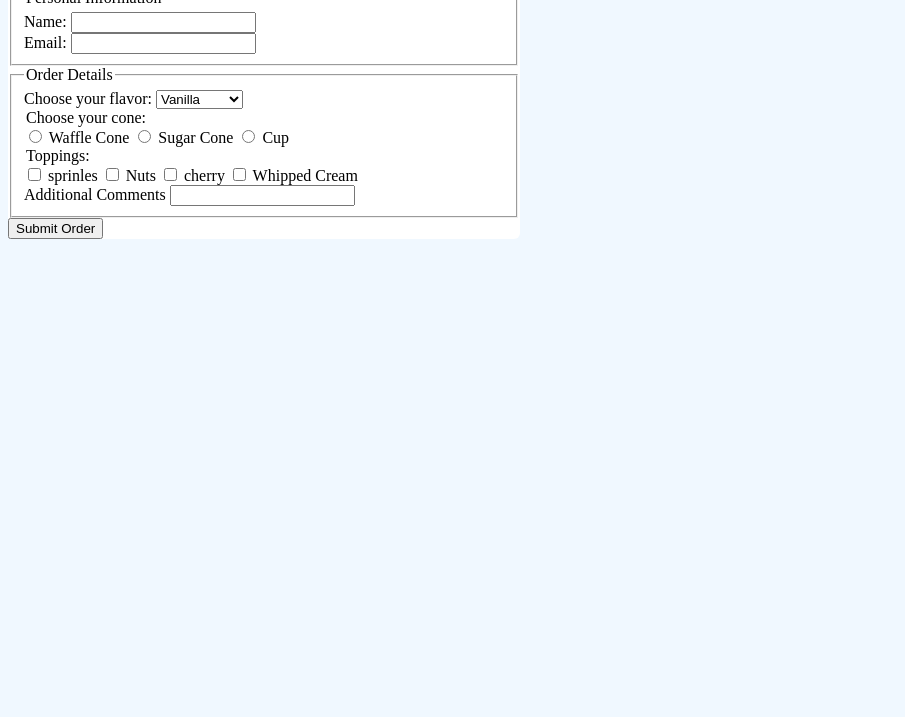
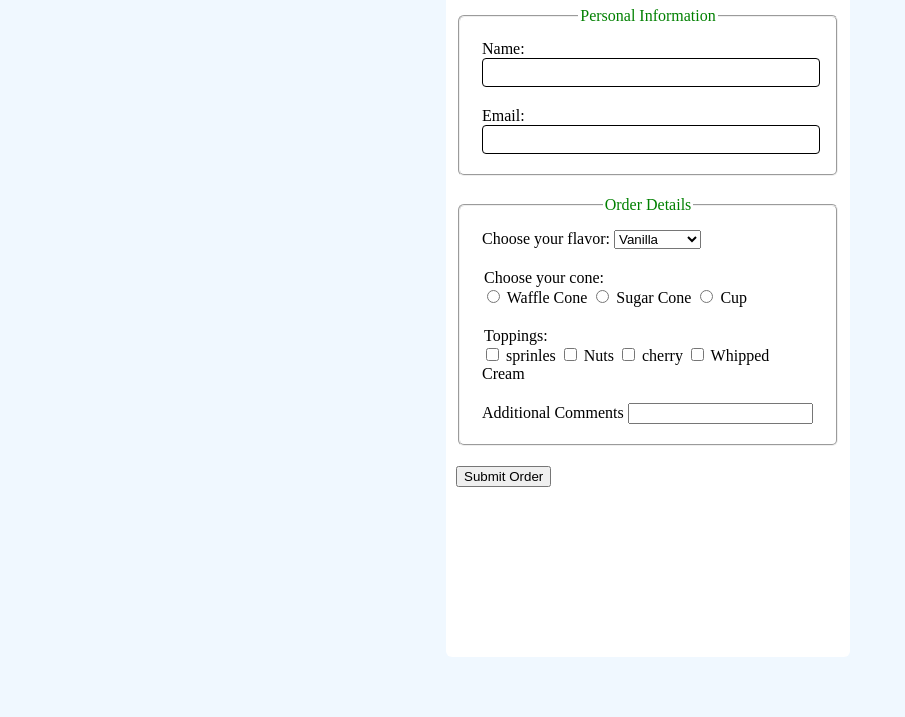
Before and after one commit to AngieBrown1/ice-cream, a plain HTML site: page index.html in a window 1280 px wide. Shown: the part 91-808 px from the top of the page, without its empty margins (0-905 px from the left). Drawn offline with Linux system fonts and the light colour scheme.

Commit message:
added more css. Worked on the sizes of the elements in the form and the padding.

```diff
--- a/style.css
+++ b/style.css
@@ -1,3 +1,8 @@
+html{
+    height: 100%;
+    width: 100%;
+}
+
 body{
     background-color: aliceblue;
     height: 100%;
@@ -11,6 +16,34 @@ h1{
 form{
     background-color: white;
     height: 90%;
-    width: 40%;
+    width: 30%;
     border-radius: 6px;
+    padding: 10px;
+    margin: auto;
 }
+
+.group{
+    padding: 10px;
+}
+
+fieldset{
+    border-radius: 6px;
+    margin-bottom: 20px;
+}
+
+.title{
+    text-align: center;
+    color:green;
+}
+
+.personal{
+    display: block;
+    width: 100%;
+    height: 25px;
+    border-radius: 4px;
+    border: 1px solid black;
+}
+
+button{
+    display: block;
+}
```
